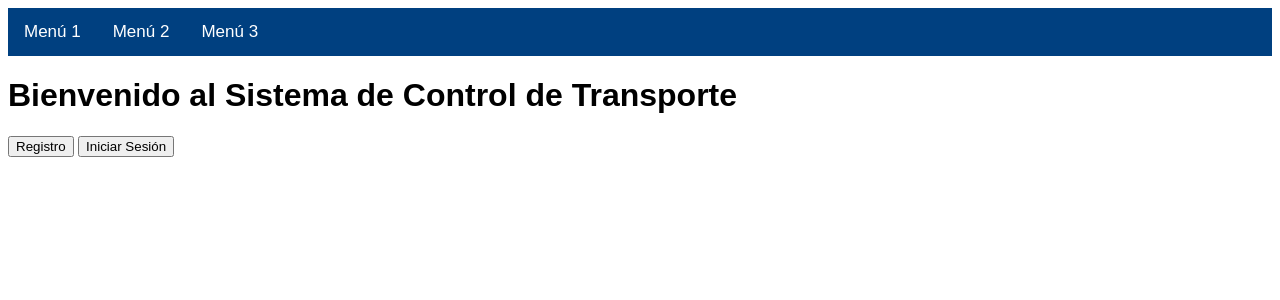
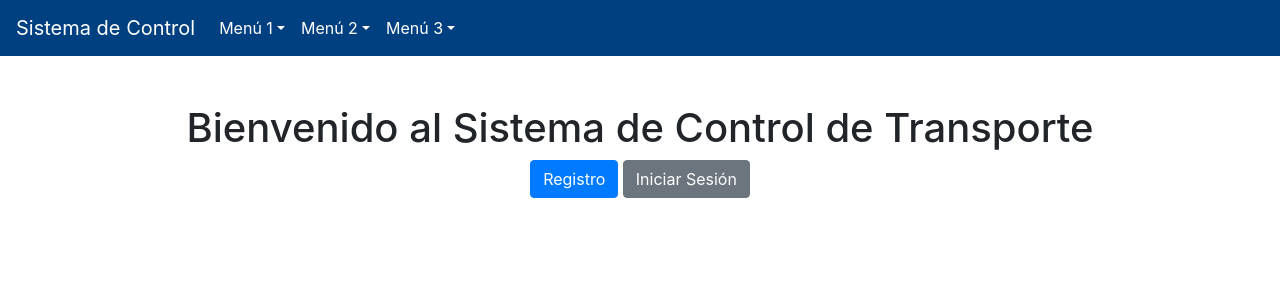
Before and after one commit to ramoncorquiz1997/sistemaControlTransporte, a Flask app: page / in a window 1280 px wide. Shown: the top 300 px of the page. Run offline with Flask 3, Linux system fonts and the light colour scheme; some libraries are stand-ins or nearby versions.

Commit message:
No servian los hover

```diff
--- a/templates/index.html
+++ b/templates/index.html
@@ -4,147 +4,92 @@
     <meta charset="UTF-8">
     <meta name="viewport" content="width=device-width, initial-scale=1.0">
     <title>Bienvenido al Sistema de Control de Transporte</title>
+    <!-- Incluir Bootstrap CSS -->
+    <link href="https://stackpath.bootstrapcdn.com/bootstrap/4.5.2/css/bootstrap.min.css" rel="stylesheet">
     <style>
-        body {
-            font-family: Arial, sans-serif;
+        .navbar-custom {
+            background-color: #004080;
         }
-        .topmenu {
-            background-color: #004080;
-            overflow: hidden;
+        .navbar-custom .navbar-nav .nav-link {
+            color: white;
         }
-        .topmenu a {
-            float: left;
-            color: white;
-            text-align: center;
-            padding: 14px 16px;
-            text-decoration: none;
-            font-size: 17px;
-        }
-        .topmenu a:hover, .dropdown:hover .dropbtn {
+        .navbar-custom .navbar-nav .nav-link:hover {
             background-color: #003366;
-        }
-        .dropdown {
-            float: left;
-            overflow: hidden;
-        }
-        .dropdown .dropbtn {
-            font-size: 17px;
-            border: none;
-            outline: none;
-            color: white;
-            padding: 14px 16px;
-            background-color: inherit;
-            font-family: inherit;
-            margin: 0;
-        }
-        .dropdown-content {
-            display: none;
-            position: absolute;
-            background-color: white;
-            min-width: 200px;
-            box-shadow: 0px 8px 16px 0px rgba(0,0,0,0.2);
-            z-index: 1;
-        }
-        .dropdown-content .section {
-            padding: 8px;
-        }
-        .dropdown-content .section h3 {
-            margin: 0;
-            padding: 0;
-            font-size: 16px;
-            color: black;
-        }
-        .dropdown-content a {
-            float: none;
-            color: black;
-            padding: 8px 16px;
-            text-decoration: none;
-            display: block;
-            text-align: left;
-        }
-        .dropdown-content a:hover {
-            background-color: #ddd;
-        }
-        .dropdown:hover .dropdown-content {
-            display: block;
         }
     </style>
 </head>
 <body>
-    <div class="topmenu">
-        <div class="dropdown">
-            <button class="dropbtn">Menú 1</button>
-            <div class="dropdown-content">
-                <div class="section">
-                    <h3>Sección 1</h3>
-                    <a href="#">Opción 1</a>
-                    <a href="#">Opción 2</a>
-                    <a href="#">Opción 3</a>
-                </div>
-                <div class="section">
-                    <h3>Sección 2</h3>
-                    <a href="#">Opción 1</a>
-                    <a href="#">Opción 2</a>
-                    <a href="#">Opción 3</a>
-                </div>
-                <div class="section">
-                    <h3>Sección 3</h3>
-                    <a href="#">Opción 1</a>
-                    <a href="#">Opción 2</a>
-                    <a href="#">Opción 3</a>
-                </div>
-            </div>
+    <nav class="navbar navbar-expand-lg navbar-custom">
+        <a class="navbar-brand text-white" href="#">Sistema de Control</a>
+        <button class="navbar-toggler" type="button" data-toggle="collapse" data-target="#navbarNav" aria-controls="navbarNav" aria-expanded="false" aria-label="Toggle navigation">
+            <span class="navbar-toggler-icon"></span>
+        </button>
+        <div class="collapse navbar-collapse" id="navbarNav">
+            <ul class="navbar-nav">
+                <li class="nav-item dropdown">
+                    <a class="nav-link dropdown-toggle" href="#" id="menu1" role="button" data-toggle="dropdown" aria-haspopup="true" aria-expanded="false">Menú 1</a>
+                    <div class="dropdown-menu" aria-labelledby="menu1">
+                        <h6 class="dropdown-header">Sección 1</h6>
+                        <a class="dropdown-item" href="#">Opción 1</a>
+                        <a class="dropdown-item" href="#">Opción 2</a>
+                        <a class="dropdown-item" href="#">Opción 3</a>
+                        <h6 class="dropdown-header">Sección 2</h6>
+                        <a class="dropdown-item" href="#">Opción 1</a>
+                        <a class="dropdown-item" href="#">Opción 2</a>
+                        <a class="dropdown-item" href="#">Opción 3</a>
+                        <h6 class="dropdown-header">Sección 3</h6>
+                        <a class="dropdown-item" href="#">Opción 1</a>
+                        <a class="dropdown-item" href="#">Opción 2</a>
+                        <a class="dropdown-item" href="#">Opción 3</a>
+                    </div>
+                </li>
+                <li class="nav-item dropdown">
+                    <a class="nav-link dropdown-toggle" href="#" id="menu2" role="button" data-toggle="dropdown" aria-haspopup="true" aria-expanded="false">Menú 2</a>
+                    <div class="dropdown-menu" aria-labelledby="menu2">
+                        <h6 class="dropdown-header">Sección 1</h6>
+                        <a class="dropdown-item" href="#">Opción 1</a>
+                        <a class="dropdown-item" href="#">Opción 2</a>
+                        <a class="dropdown-item" href="#">Opción 3</a>
+                        <h6 class="dropdown-header">Sección 2</h6>
+                        <a class="dropdown-item" href="#">Opción 1</a>
+                        <a class="dropdown-item" href="#">Opción 2</a>
+                        <a class="dropdown-item" href="#">Opción 3</a>
+                        <h6 class="dropdown-header">Sección 3</h6>
+                        <a class="dropdown-item" href="#">Opción 1</a>
+                        <a class="dropdown-item" href="#">Opción 2</a>
+                        <a class="dropdown-item" href="#">Opción 3</a>
+                    </div>
+                </li>
+                <li class="nav-item dropdown">
+                    <a class="nav-link dropdown-toggle" href="#" id="menu3" role="button" data-toggle="dropdown" aria-haspopup="true" aria-expanded="false">Menú 3</a>
+                    <div class="dropdown-menu" aria-labelledby="menu3">
+                        <h6 class="dropdown-header">Sección 1</h6>
+                        <a class="dropdown-item" href="#">Opción 1</a>
+                        <a class="dropdown-item" href="#">Opción 2</a>
+                        <a class="dropdown-item" href="#">Opción 3</a>
+                        <h6 class="dropdown-header">Sección 2</h6>
+                        <a class="dropdown-item" href="#">Opción 1</a>
+                        <a class="dropdown-item" href="#">Opción 2</a>
+                        <a class="dropdown-item" href="#">Opción 3</a>
+                        <h6 class="dropdown-header">Sección 3</h6>
+                        <a class="dropdown-item" href="#">Opción 1</a>
+                        <a class="dropdown-item" href="#">Opción 2</a>
+                        <a class="dropdown-item" href="#">Opción 3</a>
+                    </div>
+                </li>
+            </ul>
         </div>
-        <div class="dropdown">
-            <button class="dropbtn">Menú 2</button>
-            <div class="dropdown-content">
-                <div class="section">
-                    <h3>Sección 1</h3>
-                    <a href="#">Opción 1</a>
-                    <a href="#">Opción 2</a>
-                    <a href="#">Opción 3</a>
-                </div>
-                <div class="section">
-                    <h3>Sección 2</h3>
-                    <a href="#">Opción 1</a>
-                    <a href="#">Opción 2</a>
-                    <a href="#">Opción 3</a>
-                </div>
-                <div class="section">
-                    <h3>Sección 3</h3>
-                    <a href="#">Opción 1</a>
-                    <a href="#">Opción 2</a>
-                    <a href="#">Opción 3</a>
-                </div>
-            </div>
-        </div>
-        <div class="dropdown">
-            <button class="dropbtn">Menú 3</button>
-            <div class="dropdown-content">
-                <div class="section">
-                    <h3>Sección 1</h3>
-                    <a href="#">Opción 1</a>
-                    <a href="#">Opción 2</a>
-                    <a href="#">Opción 3</a>
-                </div>
-                <div class="section">
-                    <h3>Sección 2</h3>
-                    <a href="#">Opción 1</a>
-                    <a href="#">Opción 2</a>
-                    <a href="#">Opción 3</a>
-                </div>
-                <div class="section">
-                    <h3>Sección 3</h3>
-                    <a href="#">Opción 1</a>
-                    <a href="#">Opción 2</a>
-                    <a href="#">Opción 3</a>
-                </div>
-            </div>
-        </div>
+    </nav>
+
+    <div class="container text-center mt-5">
+        <h1>Bienvenido al Sistema de Control de Transporte</h1>
+        <a href="{{ url_for('auth_routes.register') }}" class="btn btn-primary btn-custom">Registro</a>
+        <a href="{{ url_for('auth_routes.login') }}" class="btn btn-secondary btn-custom">Iniciar Sesión</a>
     </div>
 
-    <h1>Bienvenido al Sistema de Control de Transporte</h1>
-    <a href="{{ url_for('auth_routes.register') }}"><button>Registro</button></a>
-    <a href="{{ url_for('auth_routes.login') }}"><button>Iniciar Sesión</button></a>
+    <!-- Incluir Bootstrap JS y dependencias de Popper.js -->
+    <script src="https://code.jquery.com/jquery-3.5.1.slim.min.js"></script>
+    <script src="https://cdn.jsdelivr.net/npm/@popperjs/core@2.5.4/dist/umd/popper.min.js"></script>
+    <script src="https://stackpath.bootstrapcdn.com/bootstrap/4.5.2/js/bootstrap.min.js"></script>
 </body>
 </html>
```
